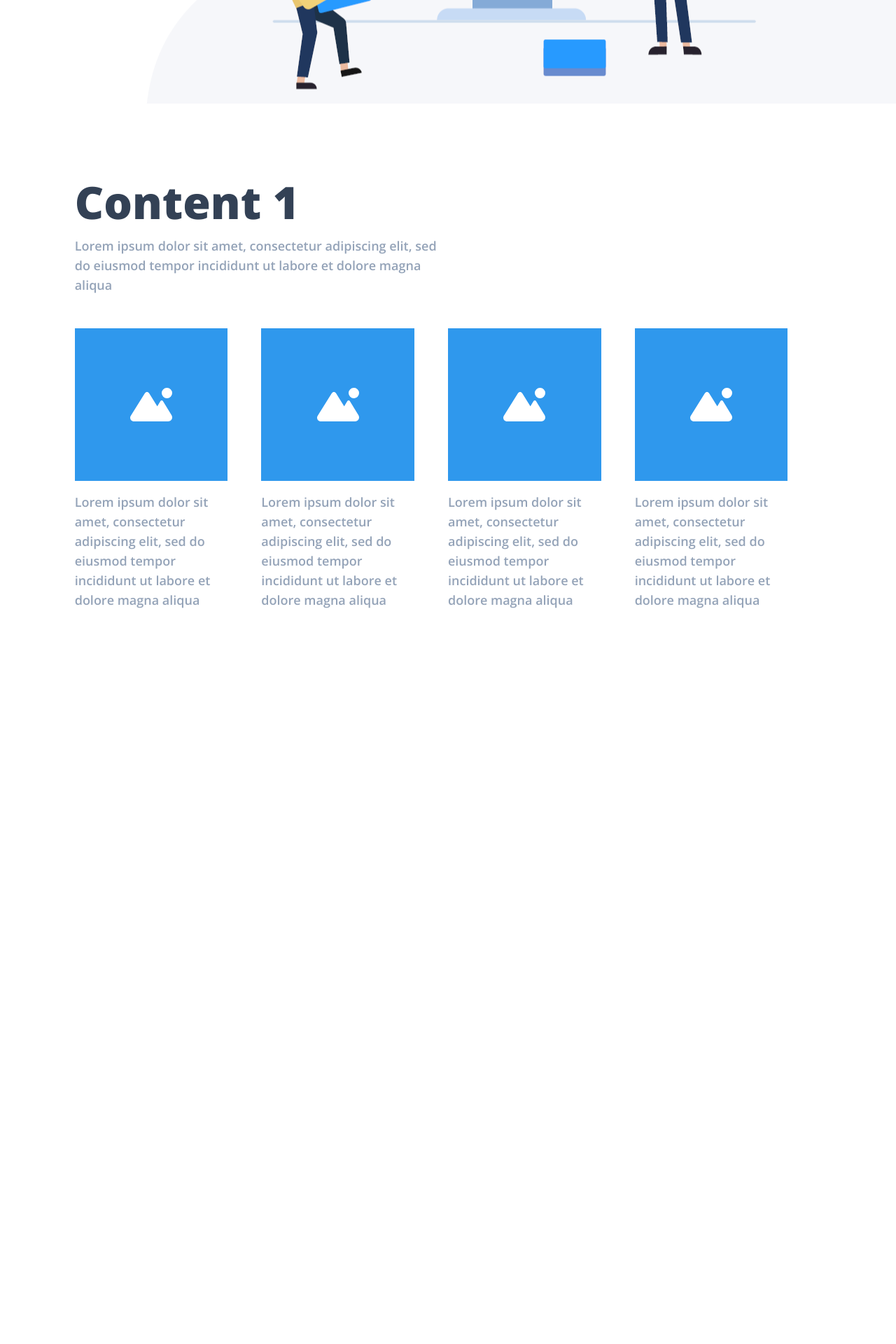
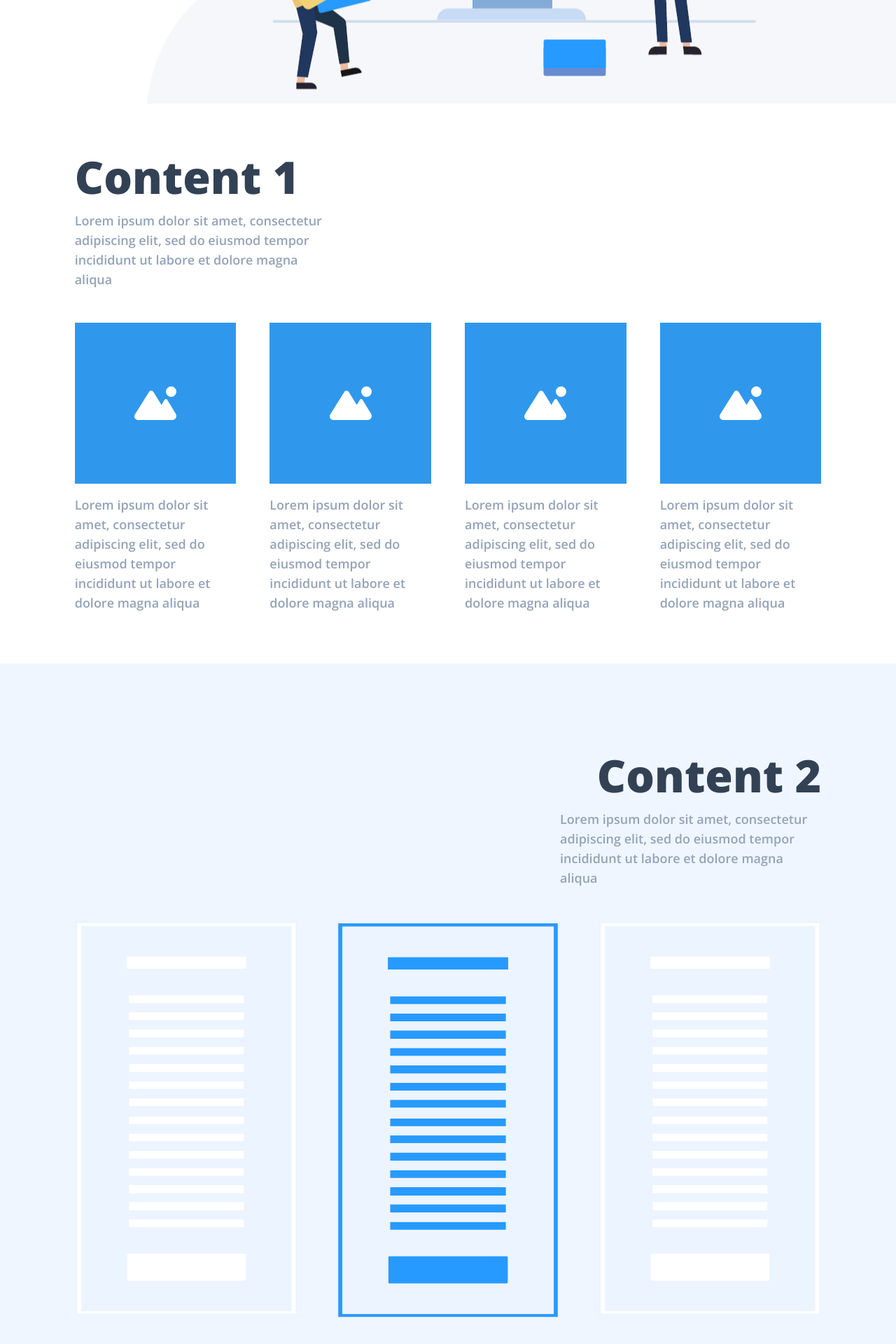
Before and after one commit to kncalderong/sales-ui, a React (Vite) app: page /landing in a window 1280 px wide. Shown: the part 652-2572 px from the top of the page at 70% size. Before the commit the page ends 2400 px from the top, so only its background shows below. Built offline with nearby package versions, Linux system fonts and the light colour scheme.

Commit message:
feat: landing page finished

```diff
--- a/src/components/Header.tsx
+++ b/src/components/Header.tsx
@@ -27,6 +27,7 @@ const Header = () => {
         >
           Login
         </a>
+        <div className='flex flex-col gap-4 md:flex-row md:gap-10'>
           <a href='#content-1' onClick={() => setIsMenuOpen(false)}>
             Content 1
           </a>
@@ -34,6 +35,7 @@ const Header = () => {
             Content 2
           </a>
         </div>
+      </div>
     </header>
   )
 }
--- a/src/components/LandingCard.tsx
+++ b/src/components/LandingCard.tsx
@@ -3,7 +3,7 @@ import { faMountainSun } from '@fortawesome/free-solid-svg-icons'
 
 const LandingCard = () => {
   return (
-    <div className='flex flex-col gap-4 w-full md:w-[calc(50%-1rem)] lg:w-[calc(25%-3rem)]'>
+    <div className='flex flex-col gap-4 w-full md:w-[calc(50%-1rem)] lg:w-[calc((100%-9rem)/4)]'>
       <div className='aspect-square bg-primaryBlue flex justify-center items-center'>
         <FontAwesomeIcon
           icon={faMountainSun}
--- a/src/pages/Landing.tsx
+++ b/src/pages/Landing.tsx
@@ -29,25 +29,49 @@ const Landing = () => {
       </div>
       <div
         id='content-1'
-        className='min-h-screen flex flex-col items-center pt-8 gap-8 lg:justify-center lg:gap-12'
+        className='min-h-screen flex flex-col items-center py-10 gap-8 lg:justify-center lg:gap-12 lg:py-16'
       >
-        <div className='flex flex-col gap-4 w-10/12'>
+        <div className='flex flex-col gap-4 w-10/12 max-w-[1280px]'>
           <h1 className='text-slate-700 text-3xl md:text-[4rem] md:leading-[4rem] md:font-extrabold'>
             Content 1
           </h1>
-          <p className='text-slate-400 md:text-lg md:max-w-[50%]'>
+          <p className='text-slate-400 md:text-lg md:max-w-[50%] lg:max-w-[35%]'>
             Lorem ipsum dolor sit amet, consectetur adipiscing elit, sed do
             eiusmod tempor incididunt ut labore et dolore magna aliqua
           </p>
         </div>
-        <div className='flex flex-wrap w-10/12 gap-4 lg:gap-12 max-w-[1440px]'>
+        <div className='flex flex-wrap w-10/12 gap-4 lg:gap-12 max-w-[1280px]'>
           <LandingCard />
           <LandingCard />
           <LandingCard />
           <LandingCard />
         </div>
       </div>
-      <div id='content-2' className='min-h-screen'></div>
+      <div
+        id='content-2'
+        className=' bg-blue-50 min-h-screen flex flex-col items-center py-10 gap-8 md:justify-center md:gap-12 lg:py-[8rem] '
+      >
+        <div className='flex flex-col gap-4 w-10/12 md:items-end max-w-[1280px]'>
+          <h1 className='text-slate-700 text-3xl md:text-[4rem] md:leading-[4rem] md:font-extrabold'>
+            Content 2
+          </h1>
+          <p className='text-slate-400 md:text-lg md:max-w-[50%] lg:max-w-[35%]'>
+            Lorem ipsum dolor sit amet, consectetur adipiscing elit, sed do
+            eiusmod tempor incididunt ut labore et dolore magna aliqua
+          </p>
+        </div>
+        <div className='flex flex-wrap w-10/12 gap-6 lg:gap-14 max-w-[1280px]'>
+          <div className='w-full block md:w-[calc((100%-4.5rem)/3)] lg:w-[calc((100%-7rem)/3)]'>
+            <img src='/content2-cardWhite.png' alt='' className='w-full' />
+          </div>
+          <div className='w-full block md:w-[calc((100%-4.5rem)/3)] lg:w-[calc((100%-7rem)/3)]'>
+            <img src='/content2-cardBlue.png' alt='' className='w-full' />
+          </div>
+          <div className='w-full block md:w-[calc((100%-4.5rem)/3)] lg:w-[calc((100%-7rem)/3)]'>
+            <img src='/content2-cardWhite.png' alt='' className='w-full' />
+          </div>
+        </div>
+      </div>
     </main>
   )
 }
```
Also changed, not shown: public/content2-cardBlue.png (added), public/content2-cardWhite.png (added). Lines whose indentation alone changed are shown as unchanged.
